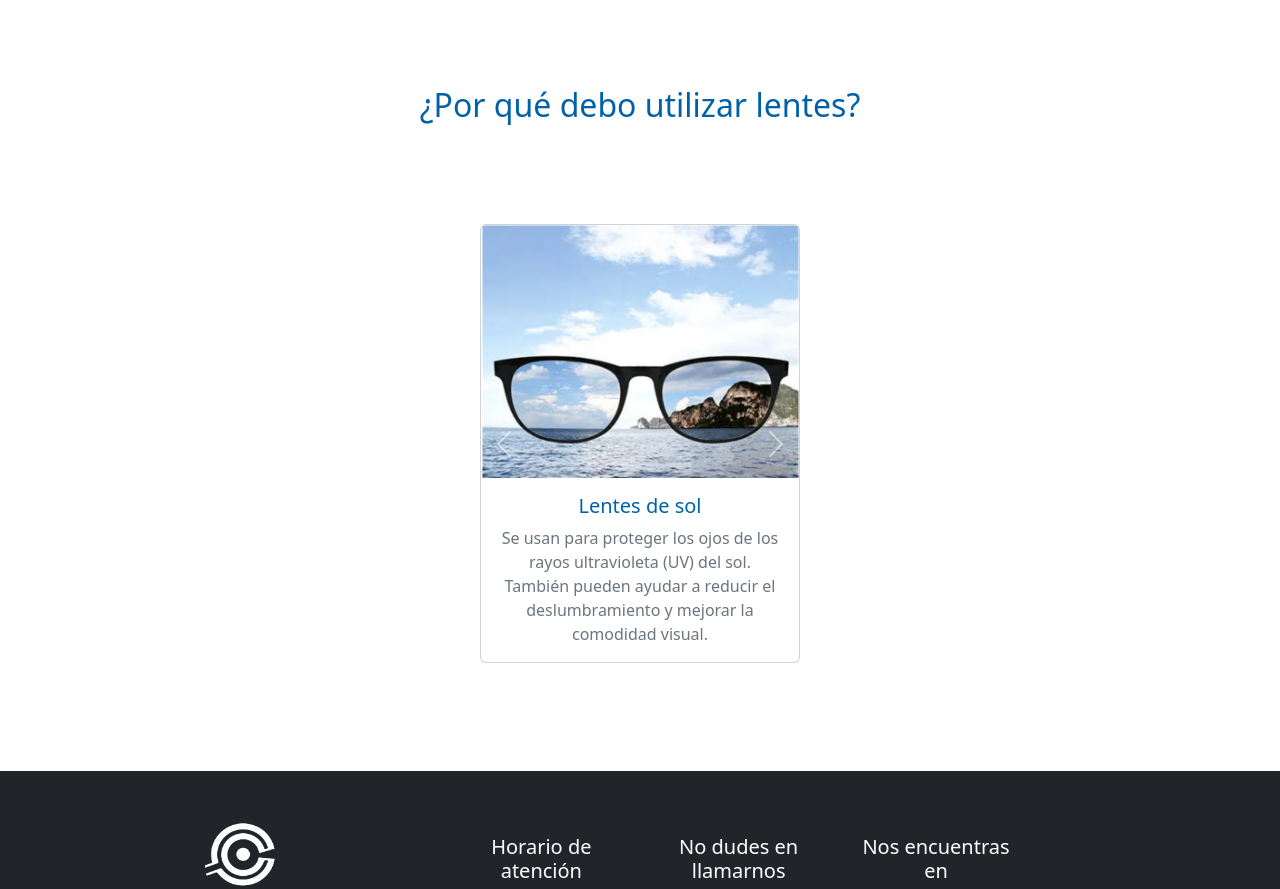
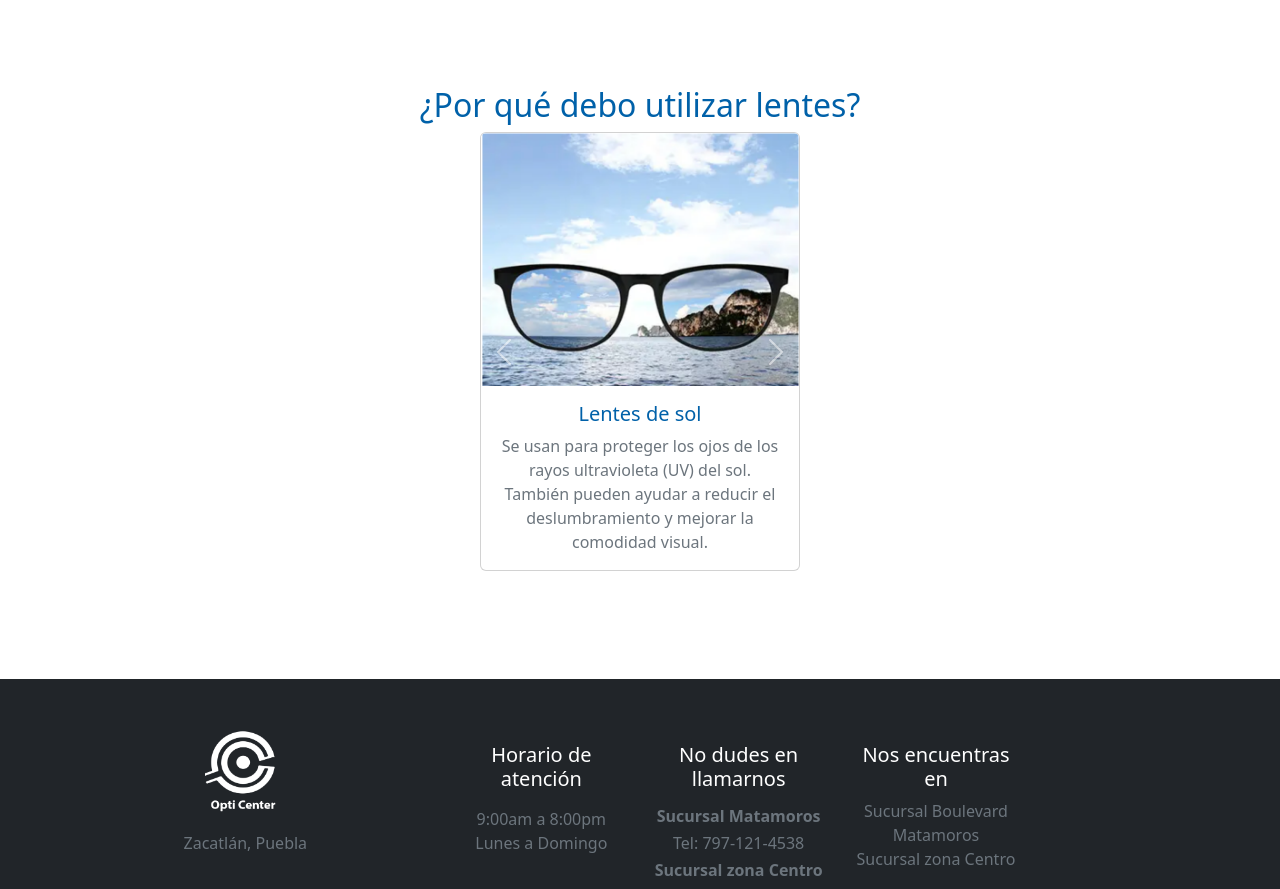
Before and after one commit to MeliBis/opticenter, a React (Vite) app: page /productos in a window 1280 px wide. Shown: the part 2140-3029 px from the top of the page. Built offline with nearby package versions, Linux system fonts and the light colour scheme.

Commit message:
ajuste en segundo carousel

```diff
--- a/src/Components/Contact/Contact.jsx
+++ b/src/Components/Contact/Contact.jsx
@@ -175,7 +175,7 @@ const Contact = () => {
                   <h4>No dudes en contactarme 😉</h4>
                   <form
                     target="_blank"
-                    action="https://formsubmit.co/melissa.blecona@gmail.com"
+                    action="https://formsubmit.co/316ae32d9ca50b2e67cdcd11b9b10ddf"
                     method="POST"
                   >
                     <div className="form-group">
--- a/src/Components/Products-services/CarouselProductsArmazon.jsx
+++ b/src/Components/Products-services/CarouselProductsArmazon.jsx
@@ -1,15 +1,16 @@
 import imgContacto from '../../assets/products/contacto.png'
 import imgSol from '../../assets/products/sol.png'
 import imgProguesivos from '../../assets/products/progresivos.png'
+
 const CarouselProductsArmazon = () => {
   return (
-    <div className=" container d-flex justify-content-center margen">
+    <div className=" container d-flex justify-content-center ">
     {/*       <h2 className='text-center'>Testimonios</h2>
      */}{" "}
     <div
-      id="carouselExampleAutoplaying"
+      id="carouselExampleAutoplaying1"
       className="carousel slide  text-center "
-      data-bs-ride="carousel"
+       data-bs-ride="carousel"
     >
       <div className="carousel-inner  ">
         <div className="carousel-item active ">
@@ -55,7 +56,7 @@ const CarouselProductsArmazon = () => {
       <button
         className="carousel-control-next"
         type="button"
-        data-bs-target="#carouselExampleAutoplaying"
+        data-bs-target="#carouselExampleAutoplaying1"
         data-bs-slide="next"
       >
         <span className="carousel-control-next-icon" aria-hidden="true" />
```
